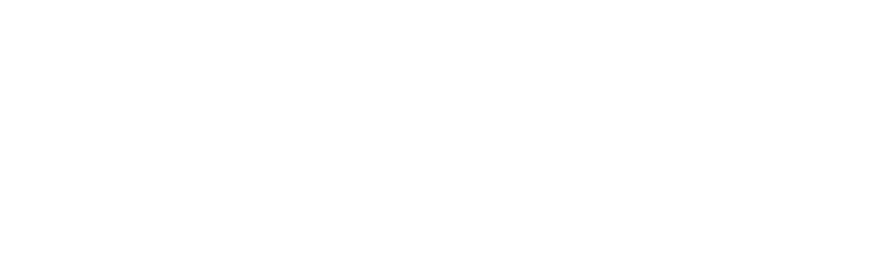
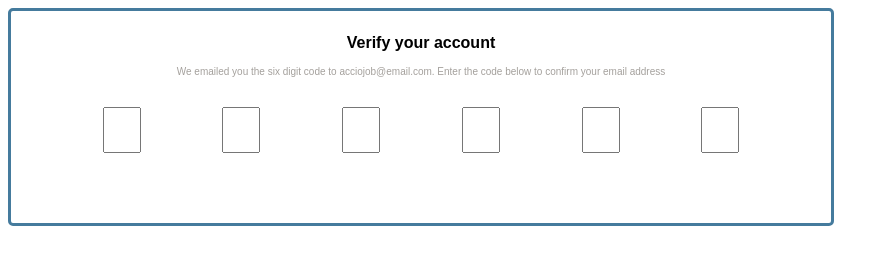
Before and after one commit to acciojob/OTP-iftikarjahan, a website: page main.html in a window 1280 px wide. Shown: the whole page, without its empty margins (0-889 px from the left). Drawn offline with Linux system fonts and the light colour scheme.

Commit message:
created a submission

```diff
--- a/main.html
+++ b/main.html
@@ -7,6 +7,18 @@
 </head>
 
 <body>
+	<div class="main">
+		<h2>Verify your account</h2>
+		<p>We emailed you the six digit code to acciojob@email.com. Enter the code below to confirm your email address</p>
+		<div class="inputs">
+			<input maxlength="1" type="number" class="otp"/>
+			<input maxlength="1" type="number" class="otp"/>
+			<input maxlength="1" type="number" class="otp"/>
+			<input maxlength="1" type="number" class="otp"/>
+			<input maxlength="1" type="number" class="otp"/>
+			<input maxlength="1" type="number" class="otp"/>
+		</div>
+	</div>
 	<!-- the entire body must be written by student -->
     <script type="text/javascript" src="./script.js">
 </script>
--- a/script.js
+++ b/script.js
@@ -1 +1,14 @@
 //your JS code here. If required.
+let inputs = document.querySelectorAll(".otp");
+inputs.forEach((input, idx) => {
+    input.addEventListener("keyup", () => {
+        if (input.value && idx < inputs.length - 1) {
+            inputs[idx + 1].focus();
+        }
+    });
+    input.addEventListener("keydown", (e) => {
+        if (e.key === "Backspace" && idx > 0) {
+            inputs[idx - 1].focus();
+        }
+    });
+});
--- a/styles.css
+++ b/styles.css
@@ -1 +1,26 @@
 /*  your css code here. If applicable */
+.main{
+	max-width:800px;
+	border:3px solid #457b9d;
+	padding:10px 10px 70px 10px;
+	text-align:center;
+	font-family: Arial, Helvetica, sans-serif;
+	border-radius:5px;
+}
+
+h2{
+	font-size:16px;
+}
+p{
+	font-size:10px;
+	color:#A4A09C;
+}
+input{
+	height:40px;
+	width:30px;
+}
+.inputs{
+	display:flex;
+	justify-content:space-evenly;
+	margin-top:30px;
+}
```
